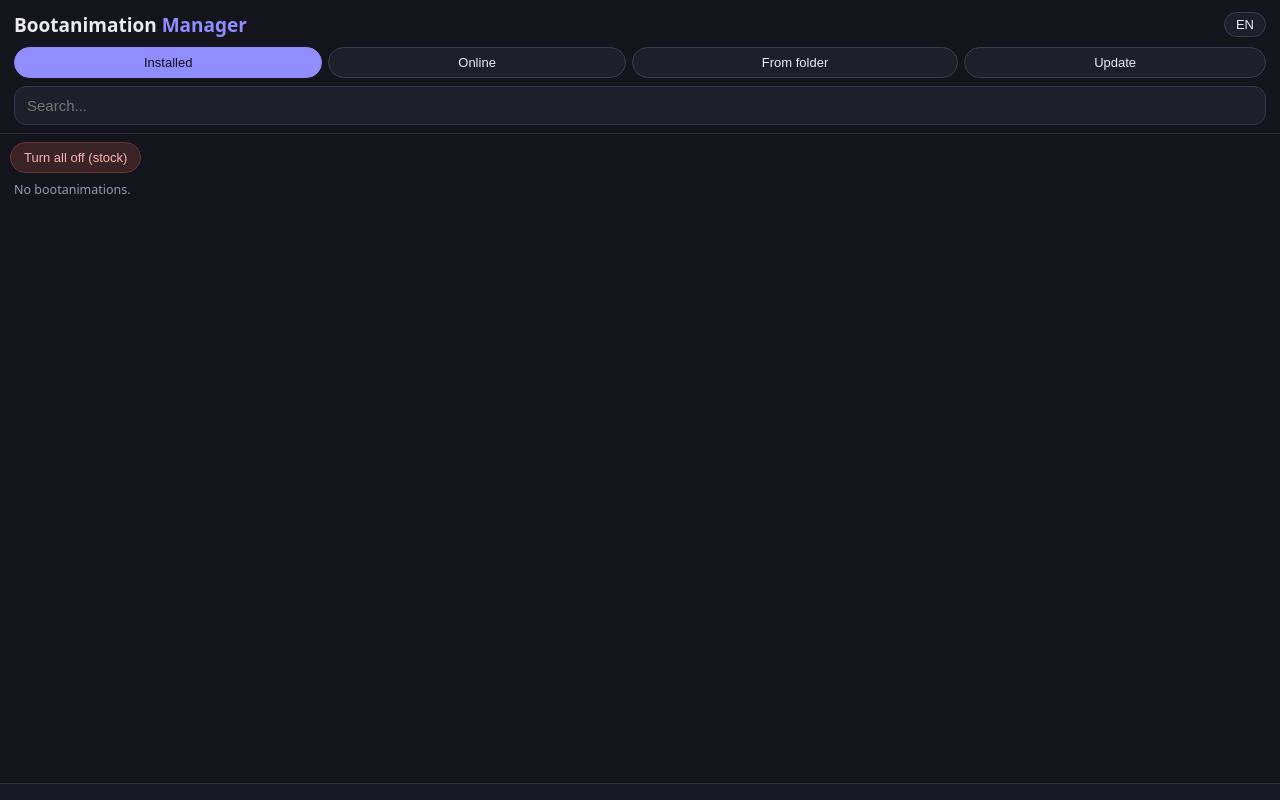
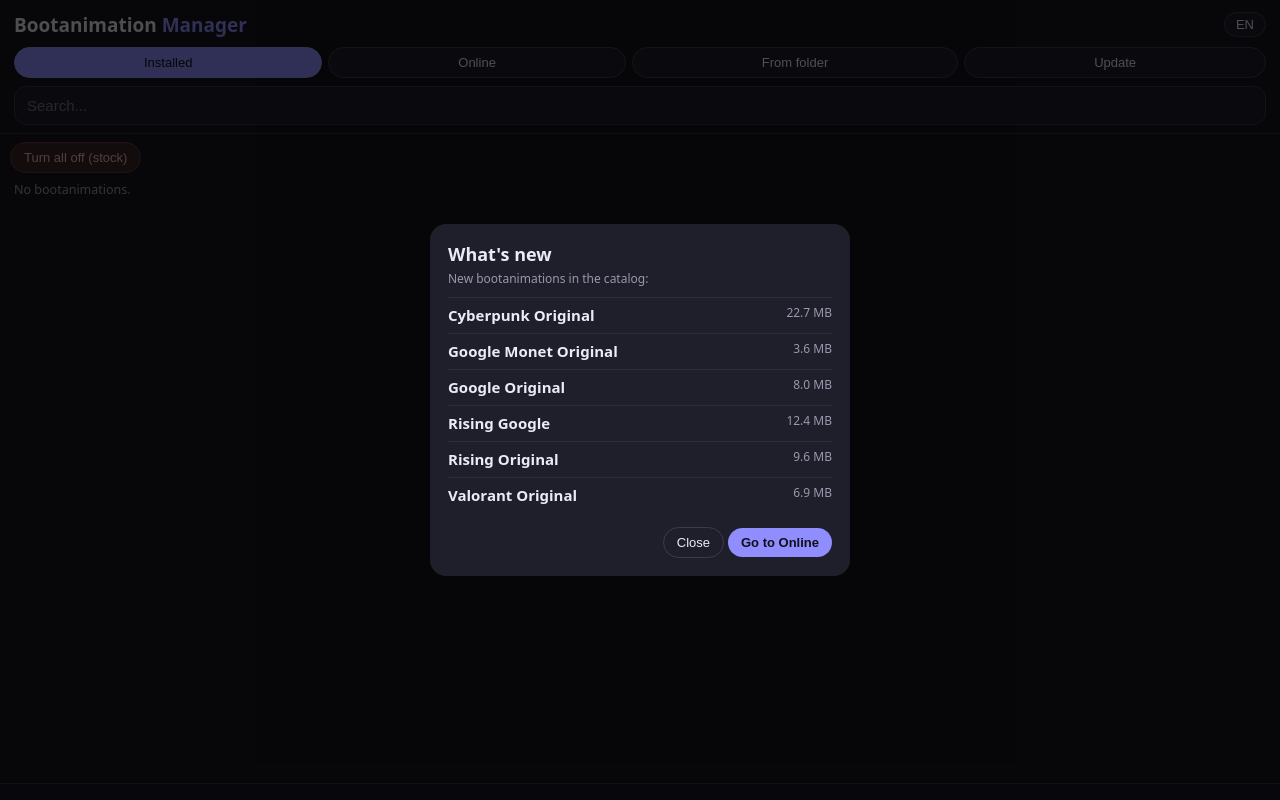
Before and after one commit to tugaia56/Bootanimation-Manager, a web app: page / in a window 1280 px wide. Run offline with its HTML, style and script files only (its server is not run), Linux system fonts and the light colour scheme; data that the repository does not hold is empty.

Commit message:
v92: What's new window + NEW tags (catalog entries flagged new), shown once and reopenable from the Online tab
Co-Authored-By: Claude Sonnet 5.5 <noreply@anthropic.com>

```diff
--- a/module/webroot/index.html
+++ b/module/webroot/index.html
@@ -33,6 +33,7 @@ input[type=search],input[type=text]{width:100%;padding:10px 12px;border-radius:1
 .nm{font-size:16px;font-weight:600;word-break:break-word}
 .sub{font-size:12px;color:var(--mut);word-break:break-all}
 .tag{font-size:11px;border-radius:6px;padding:1px 7px;margin-right:4px}
+.t-new{background:#3a2b55;color:#d9b8ff;font-weight:600}
 .t-on{background:#1f3a2c;color:var(--ok)}.t-off{background:#2b2b3a;color:var(--mut)}.t-pend{background:#3a321f;color:var(--warn)}.t-rm{background:#3a2326;color:var(--bad)}.t-inst{background:#2b2b55;color:var(--ac)}
 .btns{display:flex;gap:6px;flex-wrap:wrap;margin-top:auto}
 footer{position:fixed;left:0;right:0;bottom:0;background:#191924;border-top:1px solid #2f2f42;padding:8px 12px}
@@ -62,7 +63,7 @@ footer{position:fixed;left:0;right:0;bottom:0;background:#191924;border-top:1px
 const MOD = '/data/adb/modules/oxybootanim';
 const BAM = 'sh ' + MOD + '/bam.sh';
 const I18N = {
- it: {tInst:'Installate', tWeb:'Online', tDir:'Da cartella', tUpd:'Aggiorna', search:'Cerca...', active:'attiva', off:'spenta', pend:'serve riavvio', rm:'da rimuovere', inst:'installata',
+ it: {newTitle:'Novità', newIntro:'Nuove bootanimation nel catalogo:', newGo:'Vai a Online', newOk:'Chiudi', newTag:'NUOVA', newBtn:'Novità', tInst:'Installate', tWeb:'Online', tDir:'Da cartella', tUpd:'Aggiorna', search:'Cerca...', active:'attiva', off:'spenta', pend:'serve riavvio', rm:'da rimuovere', inst:'installata',
   playBtn:'Prova ora', useBtn:'Usa questa', rmBtn:'Rimuovi', dl:'Scarica e installa', dlUse:'Scarica e usa', installUse:'Installa e usa', oneReboot:'Basta un solo riavvio per vederla.', installBtn:'Installa', allOff:'Disattiva tutte (stock)', reboot:'Riavvia',
   needReboot:'Per applicare le modifiche serve un riavvio.', playing:'Riproduzione in corso...', noItems:'Nessuna bootanimation.', loading:'Carico...',
   askUse:'Usare questa bootanimation? Le altre verranno spente. Per vederla serve un riavvio.', askAllOff:'Spegnere tutte le bootanimation? Al riavvio tornerà quella di sistema.',
@@ -71,7 +72,7 @@ const I18N = {
   getting:'Preparo il download...', downloading:'Scarico...', installing:'Installo...', done:'Fatto: ', fail:'Errore: ', webNote:'Gli zip vengono scaricati da pCloud e installati spenti: poi scegli quale usare.',
   dirNote:'Metti gli zip in questa cartella del telefono e premi Cerca zip.', ofNote:'Quando uno zip viene sostituito su pCloud, il suo link smette di funzionare.', size:'MB', st:'Stato',
   updBtn:'Aggiorna app', updChecking:'Cerco aggiornamenti...', updAvail:'Aggiornamento disponibile: ', updNone:'Il Manager è già aggiornato (', updFail:'Aggiornamento non riuscito: ', updApplying:'Aggiorno il Manager...', updDone:'Aggiornato. Riapro...', askUpd:'Aggiornare il Manager? Non serve riavviare il telefono.'},
- en: {tInst:'Installed', tWeb:'Online', tDir:'From folder', tUpd:'Update', search:'Search...', active:'active', off:'off', pend:'reboot needed', rm:'to be removed', inst:'installed',
+ en: {newTitle:"What's new", newIntro:'New bootanimations in the catalog:', newGo:'Go to Online', newOk:'Close', newTag:'NEW', newBtn:"What's new", tInst:'Installed', tWeb:'Online', tDir:'From folder', tUpd:'Update', search:'Search...', active:'active', off:'off', pend:'reboot needed', rm:'to be removed', inst:'installed',
   playBtn:'Try now', useBtn:'Use this', rmBtn:'Remove', dl:'Download & install', dlUse:'Download & use', installUse:'Install & use', oneReboot:'One reboot is enough to see it.', installBtn:'Install', allOff:'Turn all off (stock)', reboot:'Reboot',
   needReboot:'A reboot is needed to apply the changes.', playing:'Playing...', noItems:'No bootanimations.', loading:'Loading...',
   askUse:'Use this bootanimation? The others will be turned off. A reboot is needed to see it.', askAllOff:'Turn off all bootanimations? The system one comes back after a reboot.',
@@ -132,6 +133,25 @@ function renderBanner() {
 function pv(id) {
   return '<div class="pv"><img loading="lazy" src="previews/' + encodeURIComponent(id) + '.webp" onerror="this.outerHTML=\'<div class=ph>no preview</div>\'"></div>';
 }
+function newOnes() { return CAT.filter(c => c.new); }
+function seenNew() { try { return new Set(JSON.parse(localStorage.getItem('bam_seen_new') || '[]')); } catch (e) { return new Set(); } }
+function markSeenNew() { try { localStorage.setItem('bam_seen_new', JSON.stringify(newOnes().map(c => c.id))); } catch (e) {} }
+// "What's new" window: lists the bootanimations flagged "new" in catalog.json; shown once, reopened from the Online tab
+function showNews() {
+  const list = newOnes().slice().sort((a, b) => niceName(a.name).localeCompare(niceName(b.name), undefined, {sensitivity: 'base', numeric: true}));
+  if (!list.length) return;
+  const d = document.createElement('div');
+  d.style.cssText = 'position:fixed;inset:0;background:#000a;z-index:20;display:flex;align-items:center;justify-content:center;padding:24px';
+  d.innerHTML = '<div style="background:#1f1f2b;border-radius:16px;padding:18px;max-width:420px;width:100%;max-height:80vh;overflow:auto">' +
+    '<div style="font-size:18px;font-weight:700;margin-bottom:4px">' + t('newTitle') + '</div>' +
+    '<div class="sub" style="margin-bottom:10px">' + t('newIntro') + '</div>' +
+    list.map(c => '<div style="display:flex;justify-content:space-between;gap:10px;padding:7px 0;border-top:1px solid #2b2b3a"><span class="nm" style="font-size:15px">' + esc(niceName(c.name)) + '</span><span class="sub" style="white-space:nowrap">' + (c.size / 1048576).toFixed(1) + ' ' + t('size') + '</span></div>').join('') +
+    '<div style="text-align:right;margin-top:14px"><button class="btn" id="nwok">' + t('newOk') + '</button> <button class="btn pri" id="nwgo">' + t('newGo') + '</button></div></div>';
+  document.body.appendChild(d);
+  const close = () => { markSeenNew(); d.remove(); };
+  d.querySelector('#nwok').onclick = close;
+  d.querySelector('#nwgo').onclick = () => { close(); tab = 'web'; document.querySelectorAll('#tabs .btn').forEach(x => x.classList.toggle('on', x.dataset.t === 'web')); render(); };
+}
 function niceName(n) { return String(n).replace(/^\s*\[?Bootanimation\]?\s*/i, ''); }
 
 async function loadInstalled() {
@@ -155,10 +175,11 @@ function render() {
     }
     if (!rows.length) out.push('<div class="note">' + t('noItems') + '</div>');
   } else if (tab === 'web') {
+    if (newOnes().length) out.push('<div class="row" style="margin:8px 10px"><button class="btn" id="newbtn">' + t('newBtn') + ' (' + newOnes().length + ')</button></div>');
     out.push('<div class="note">' + t('webNote') + '<br>' + t('ofNote') + '</div>');
     const have = new Set(INST.map(i => i.id));
     for (const c of CAT.filter(c => !text || (c.name + c.id).toLowerCase().includes(text)).sort((a, b) => niceName(a.name).localeCompare(niceName(b.name), undefined, {sensitivity: 'base', numeric: true}))) {
-      const tag = have.has(c.id) ? '<span class="tag t-inst">' + t('inst') + '</span>' : '';
+      const tag = (c.new ? '<span class="tag t-new">' + t('newTag') + '</span>' : '') + (have.has(c.id) ? '<span class="tag t-inst">' + t('inst') + '</span>' : '');
       out.push('<div class="card">' + pv(c.id) + '<div class="info"><div class="nm">' + esc(c.name) + '</div><div class="sub">' + (c.size / 1048576).toFixed(1) + ' ' + t('size') + '</div><div>' + tag +
         '</div><div class="btns"><button class="btn pri" data-a="dluse" data-id="' + esc(c.id) + '">' + t('dlUse') + '</button><button class="btn" data-a="dl" data-id="' + esc(c.id) + '">' + t('dl') + '</button></div></div></div>');
     }
@@ -172,6 +193,7 @@ function render() {
   $('#list').innerHTML = out.join('');
   const ao = $('#alloff'); if (ao) ao.onclick = async () => { if (await ask(t('askAllOff'))) { await bam('none'); needReboot = true; await loadInstalled(); } };
   const sc = $('#scan'); if (sc) sc.onclick = scanDir;
+  const nb = $('#newbtn'); if (nb) nb.onclick = showNews;
 }
 
 async function scanDir() {
@@ -299,6 +321,7 @@ async function init() {
   try { META = await (await fetch('meta.json')).json(); } catch (e) {}
   try { CAT = await (await fetch('catalog.json')).json(); } catch (e) {}
   await loadInstalled();
+  { const seen = seenNew(); if (newOnes().some(c => !seen.has(c.id))) showNews(); }
   // an update found earlier shows its dot / banner right away, before any new check
   try {
     const c = JSON.parse(localStorage.getItem('bam_upd_cache') || 'null');
```
Also changed, not shown: module/webroot/catalog.json (+1 -1 lines), 2 other files.
